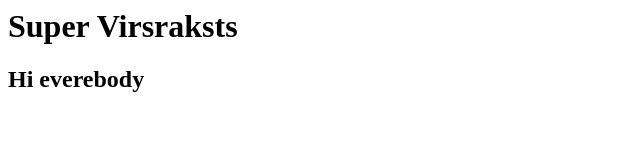
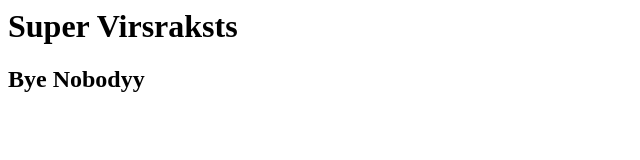
Before and after one commit to visockis/prog_kursi, a plain HTML site: page index.html in a window 1280 px wide. Shown: the full height of the page, 0-640 px from the left. Drawn offline with Linux system fonts and the light colour scheme.

Commit message:
test changes

```diff
--- a/index.html
+++ b/index.html
@@ -1,4 +1,4 @@
 <html>
 <h1>Super Virsraksts</h1>
-<h2>Hi everebody</h2>
+<h2>Bye Nobodyy</h2>
 </html>
```
